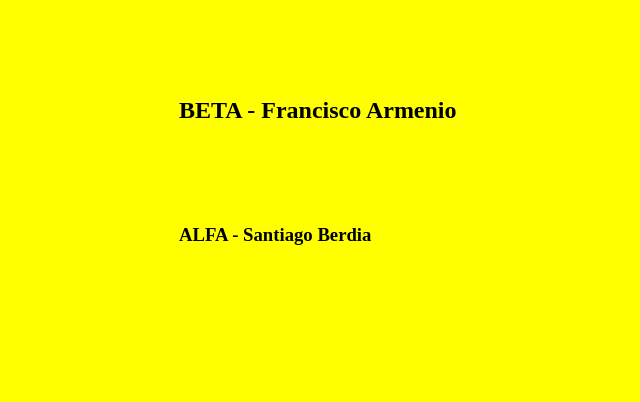
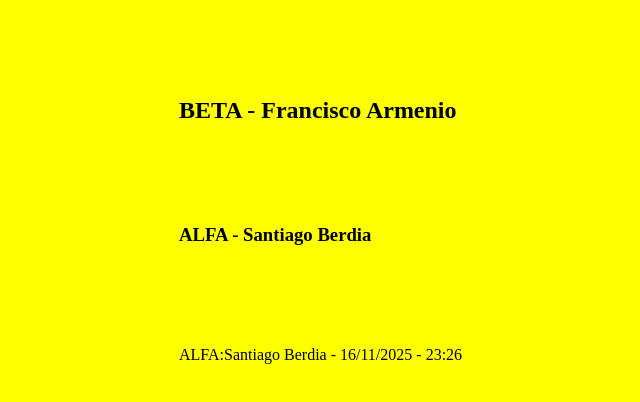
Before and after one commit to acunaciroagustin/TP_SO_i4_Equipo107, a plain HTML site: page index.html in a window 1280 px wide. Shown: the part 240-642 px from the top of the page, without its empty margins (121-761 px from the left). Drawn offline with Linux system fonts and the light colour scheme.

Commit message:
se sube el punto 18

```diff
--- a/index.html
+++ b/index.html
@@ -10,5 +10,6 @@
  <h1>Controlde versiones</h1>
  <h2>BETA - Francisco Armenio</h2>
  <h3>ALFA - Santiago Berdia</h3>
+ <p>ALFA:Santiago Berdia - 16/11/2025 - 23:26</p>
  </body>
  </html>
```
